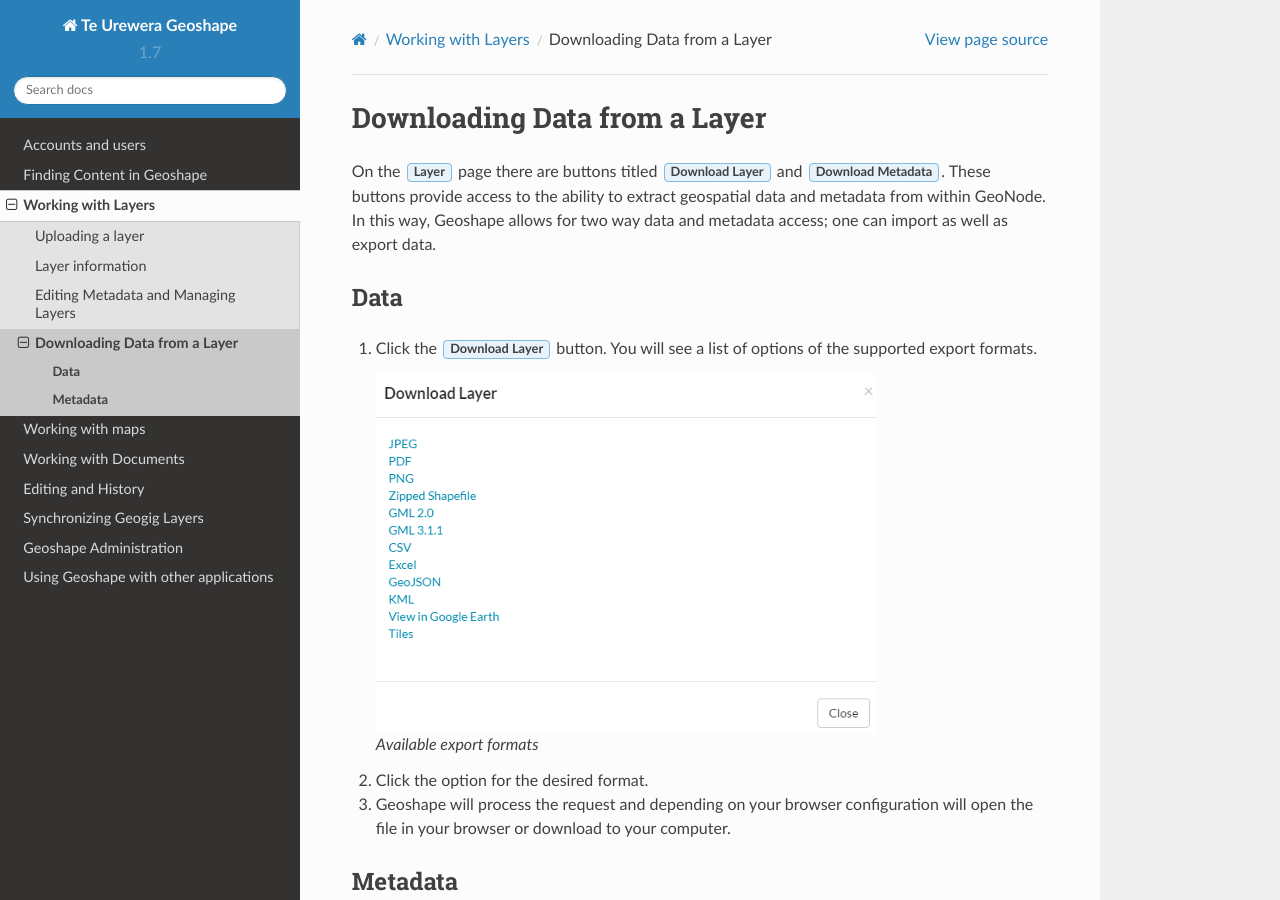
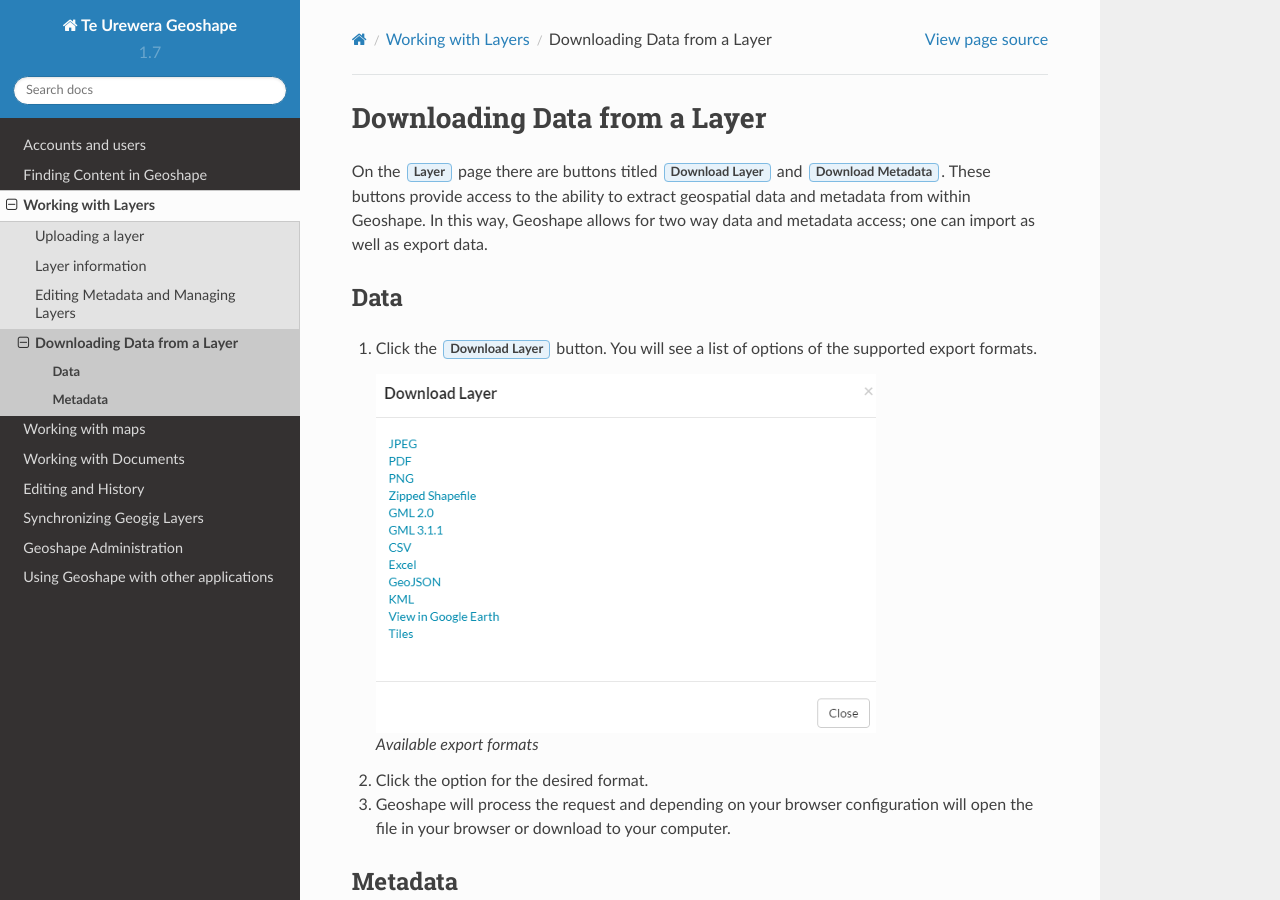
Before and after one commit to Arborvitae/Geoshape, a Sphinx documentation site: the page built from docs/layerdownload.rst, in a window 1280 px wide and 900 px high. Built offline with Sphinx 7.4.7 and the Read the Docs theme 2.0.0, drawn with Linux system fonts in a browser that asks for light colours.

Commit message:
replace GeoNode with Geoshape

```diff
--- a/docs/layerdownload.rst
+++ b/docs/layerdownload.rst
@@ -3,7 +3,7 @@
 Downloading Data from a Layer
 ==============================
 
-On the :guilabel:`Layer` page there are buttons titled :guilabel:`Download Layer` and :guilabel:`Download Metadata`. These buttons provide access to the ability to extract geospatial data and metadata from within GeoNode. In this way, Geoshape allows for two way data and metadata access; one can import as well as export data.
+On the :guilabel:`Layer` page there are buttons titled :guilabel:`Download Layer` and :guilabel:`Download Metadata`. These buttons provide access to the ability to extract geospatial data and metadata from within Geoshape. In this way, Geoshape allows for two way data and metadata access; one can import as well as export data.
 
 **Data**
 ----------
--- a/docs/layermanage.rst
+++ b/docs/layermanage.rst
@@ -10,7 +10,7 @@ Every layer has its own page with information about it.  The layer page also pro
 Edit Metadata
 -------------
 Metdata is information about the layer.  It contains details such as the owner, title, purpose, restrictions, and more.
-This is where you can also edit the Abstract - which is the description that shows up for the layer in GeoNode.
+This is where you can also edit the Abstract - which is the description that shows up for the layer in Geoshape.
 
 #. Click on the Edit Layer button and select Edit Metadata.  This will take you to the metadata page.
 
@@ -63,7 +63,7 @@ Selecting "Replace This Layer" allows you to import data in place of the existin
 
 Remove a Layer
 --------------
-Removing a layer will remove it completely from GeoNode for all users.
+Removing a layer will remove it completely from Geoshape for all users.
 
 #. Click on the Edit Layer button and select Remove This Layer
 
--- a/docs/registration.rst
+++ b/docs/registration.rst
@@ -5,7 +5,7 @@ Sign in to Te Urewera Geoshape
 
 #. Before you can enter the Te Urewera Geoshape start page you will need a user account.
 
-.. note:: The registrations in GeoNode must be open, in case you don't see the register link then it's not possible to register. Contact the Geoshape account adminstrator to create an account for you.
+.. note:: The registrations in Geoshape must be open, in case you don't see the register link then it's not possible to register. Contact the Geoshape account adminstrator to create an account for you.
 
 .. figure:: img/en_signin.png
 
```
